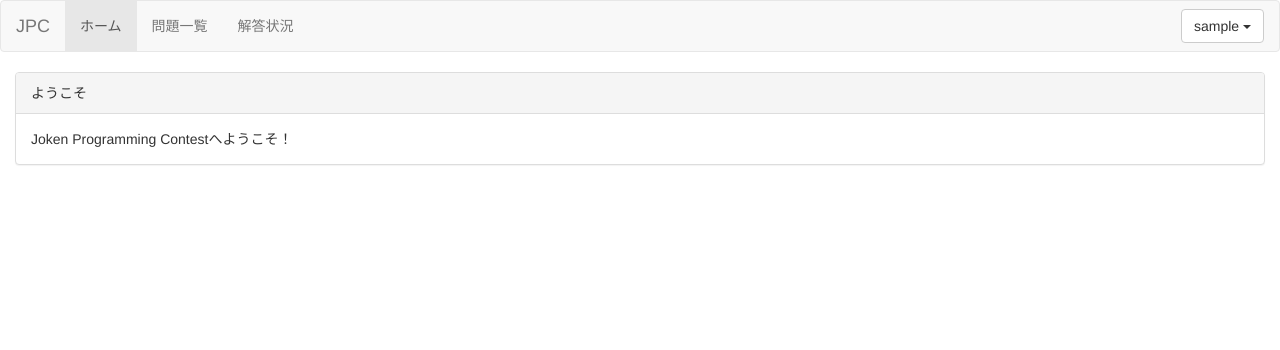
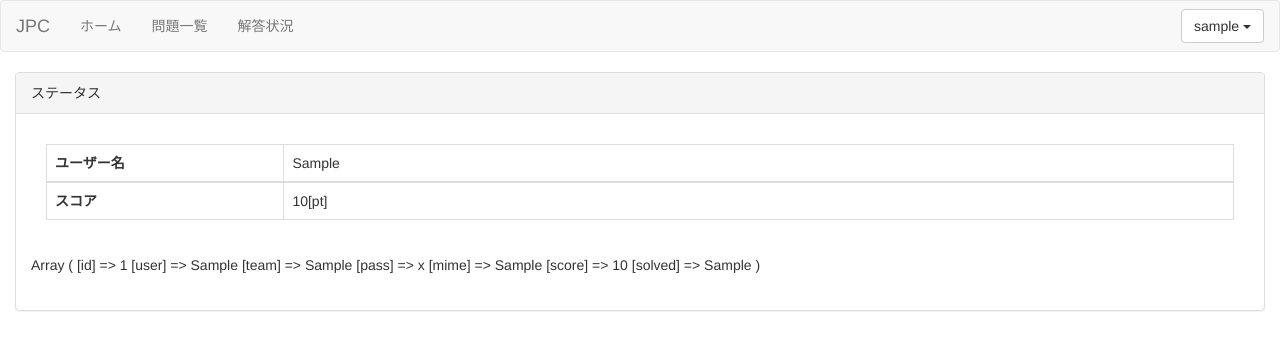
Before and after one commit to ptr-yudai/JokenPC, a PHP site: page /user/index.php in a window 1280 px wide. Shown: the top 350 px of the page. Run offline with PHP 8.4, Linux system fonts and the light colour scheme; the visitor is signed in with stand-in values (Sample User, id 1); tables that the repository leaves empty or names only in its code hold one stand-in row (values such as "Sample post").

Commit message:
追加：スコアの追加および解答済み判定

```diff
--- a/jpc/auth.php
+++ b/jpc/auth.php
@@ -145,6 +145,45 @@ class JPC_Auth
     }
 
     /*
+     * 問題が解答済みかを調べる
+     */
+    function is_solved($id)
+    {
+	// データベースに接続できていない
+	if ($this->jpc->pdo === null) {
+	    $this->jpc->log('warning', "データベースに接続できません。", false);
+	    return true;
+	}
+
+	$this->get_userinfo();
+	$probs = explode(',', $this->userinfo['solved']);
+	foreach($probs as $index=>$prob) {
+	    if ((string)$prob === (string)$id) {
+		return true;
+	    }
+	}
+	return false;
+    }
+
+    /*
+     * ユーザー情報を取得する
+     */
+    function get_userinfo()
+    {
+	// データベースに接続できていない
+	if ($this->jpc->pdo === null) {
+	    $this->jpc->log('warning', "データベースに接続できません。", false);
+	    return;
+	}
+
+	// ユーザー情報を確認
+	$statement = $this->jpc->pdo->prepare('SELECT * FROM account WHERE user=:user;');
+	$statement->bindParam(':user', $_SESSION['username'], PDO::PARAM_STR);
+	$statement->execute();
+	$this->userinfo = $statement->fetch(PDO::FETCH_ASSOC);
+    }
+
+    /*
      * ユーザー名を暗号化してbase64
      */
     function encrypt_username()
@@ -169,6 +208,7 @@ class JPC_Auth
 	$this->jpc = $jpc;
 	$this->enc_user = "";
 	$this->enc_iv = "";
+	$this->userinfo = array();
     }
 }
 ?>
--- a/problem/index.php
+++ b/problem/index.php
@@ -44,7 +44,11 @@ $jpc->navbar_active = 2;
 					    <tbody>
 						<?php foreach($problems as $index => $record) { ?>
 						    <tr>
-							<td><span class="glyphicon glyphicon-ok"></span></td>
+							<?php if ($jpc->auth->is_solved($record['id'])) { ?>
+							    <td><span class="glyphicon glyphicon-ok"></span></td>
+							<?php } else { ?>
+							    <td><span class="glyphicon glyphicon-remove"></span></td>
+							<?php } ?>
 							<td><a href="/problem/problem.php?id=<?php print($record['id']); ?>" target="_blank"><?php print($jpc->h($record['title'])); ?></a></td>
 							<td><?php print((string)$record['score']."[pt]"); ?></td>
 							<td><?php print((string)$record['solved']); ?></td>
--- a/problem/submit.php
+++ b/problem/submit.php
@@ -8,6 +8,11 @@ if ($jpc->prob->get_problem() === false) {
 }
 /* 適切なポストをフィルタリング */
 if (empty($_POST['code']) || empty($_POST['lang'])) {
+    header("Location: /problem/");
+    exit();
+}
+/* 正解済み */
+if ($jpc->auth->is_solved($jpc->prob->info['id'])) {
     header("Location: /problem/");
     exit();
 }
--- /dev/null
+++ b/user/index.php
@@ -0,0 +1,52 @@
+<?php
+require(dirname(__FILE__).'/../jpc/init.php');
+$jpc = new JPC();
+/* ログイン済み */
+if ($jpc->auth->is_logged_in() === false) {
+    header("Location: /login/");
+}
+/* ユーザー情報を取得 */
+$jpc->auth->get_userinfo();
+/* ページ設定 */
+$jpc->title = "個人設定 - JPC";
+$jpc->navbar_active = -1;
+?>
+<!DOCTYPE html>
+<html>
+    <!-- Head -->
+    <head>
+	<?php require(dirname(__FILE__).'/../global/head.php'); ?>
+    </head>
+    <!-- Body -->
+    <body>
+	<?php require(dirname(__FILE__).'/../global/navbar.php'); ?>
+	<div class="container-fluid">
+	    <!-- Panel : 問題一覧 -->
+	    <div class="panel panel-default">
+		<div class="panel-heading">ステータス</div>
+		<div class="panel-body">
+		    <!-- カテゴリ一覧 -->
+		    <div class="panel-group" id="category">
+			<div class="panel-body">
+			    <table class="table table-bordered">
+				<thead>
+				    <tr>
+					<th class="col-md-2">ユーザー名</th>
+					<td class="col-md-8"><?php print($jpc->h($jpc->auth->userinfo['user'])); ?></td>
+				    </tr>
+				</thead>
+				<tbody>
+				    <tr>
+					<th>スコア</th>
+					<td><?php print($jpc->h($jpc->auth->userinfo['score'])."[pt]"); ?></td>
+				    </tr>
+				</tbody>
+			    </table>
+			</div>
+			<?php print_r($jpc->auth->userinfo); ?>
+		    </div>
+		</div>
+	    </div>
+	</div>
+    </body>
+</html>
```
Also changed, not shown: problem/problem.php (+8 -0 lines), README.md, 2 other files.
